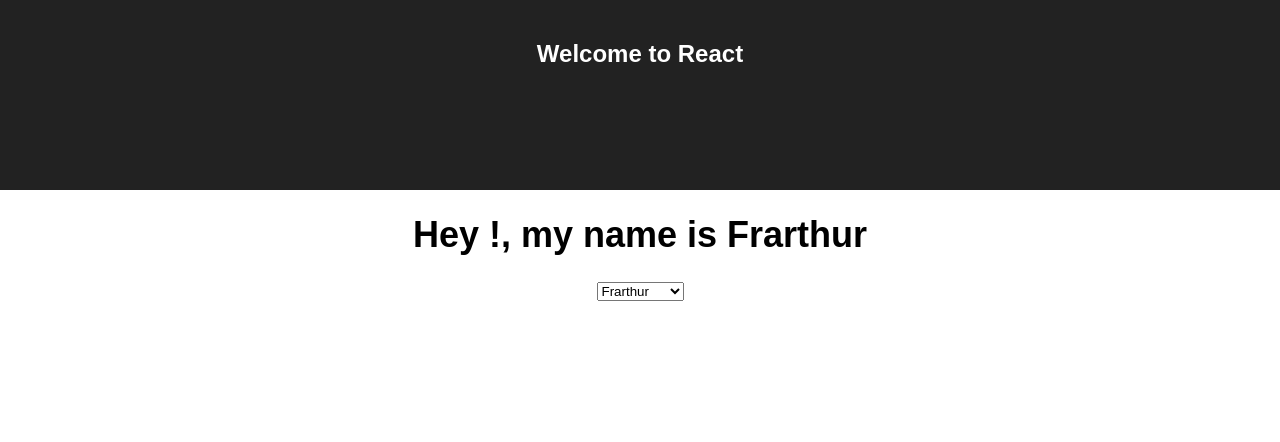
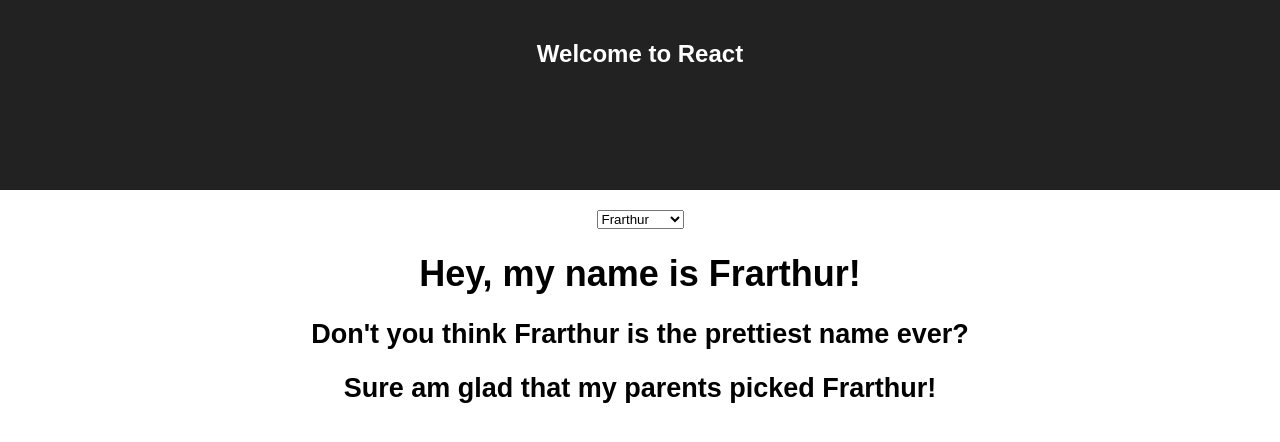
Before and after one commit to quoidautre/learn-reactjs-part-2, a React (Create React App) app: page / in a window 1280 px wide. Shown: the top 442 px of the page. Built offline with nearby package versions, Linux system fonts and the light colour scheme.

Commit message:
chapter final >> Stateless Components Inherit From Stateful Components

```diff
--- a/src/Child.js
+++ b/src/Child.js
@@ -16,21 +16,13 @@
     render() {
         return (
             <div>
-        <h1>
-          Hey !, my name is {this.props.name}
-        </h1>
-        <select id="great-names" onChange={this.handleChange}>
-          <option value="Frarthur">
-            Frarthur
-          </option>
+              <select
+                  id="great-names"
+                  onChange={this.handleChange}>
 
-          <option value="Gromulus">
-            Gromulus
-          </option>
-
-          <option value="Thinkpiece">
-            Thinkpiece
-          </option>
+                <option value="Frarthur">Frarthur</option>
+                <option value="Gromulus">Gromulus</option>
+                <option value="Thinkpiece">Thinkpiece</option>
               </select>
             </div>
         );
--- a/src/Parent.js
+++ b/src/Parent.js
@@ -1,5 +1,6 @@
 import React from 'react';
 import { Child } from './Child';
+import { Sibling } from './Sibling';
 
 class Parent extends React.Component {
   constructor(props) {
@@ -26,7 +27,13 @@
       </div>
 
       <p className="App-intro">
-        <Child name={this.state.name} onChange={this.changeName} />
+        <div>
+          <Child
+              onChange={this.changeName} />
+          <Sibling
+              name={this.state.name}
+          />
+        </div>
       </p>
 
     </div>
--- /dev/null
+++ b/src/Sibling.js
@@ -0,0 +1,16 @@
+import React from 'react';
+
+export class Sibling extends React.Component {
+    render() {
+        var name = this.props.name;
+        console.log("Sibling::render(name): " + name);
+
+        return (
+            <div>
+                <h1>Hey, my name is {name}!</h1>
+                <h2>Don't you think {name} is the prettiest name ever?</h2>
+                <h2>Sure am glad that my parents picked {name}!</h2>
+            </div>
+        );
+    }
+}
```
Lines whose indentation alone changed are shown as unchanged.
